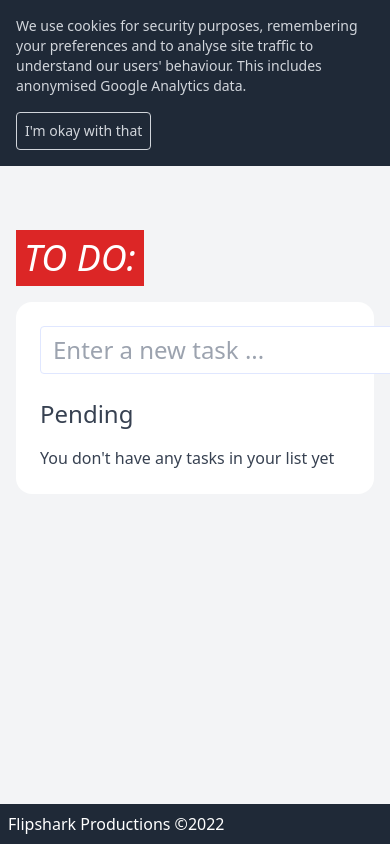
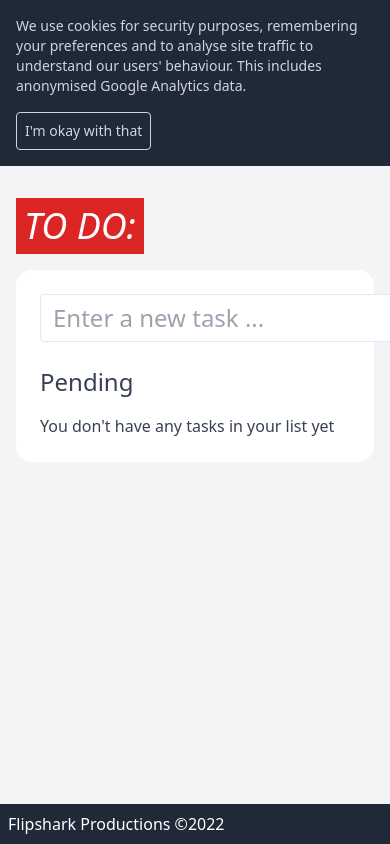
Before and after one commit to richardlawson/todo, a Vue app: page / in a window 390 px wide. Shown: the top 844 px of the page. Built offline with nearby package versions, Linux system fonts and the light colour scheme.

Commit message:
Make logo mobile friendly

```diff
--- a/src/App.vue
+++ b/src/App.vue
@@ -6,7 +6,7 @@ import Cookies from './components/Cookies.vue'
 <template>
   <div class="flex flex-col min-h-screen items-center w-full">
       <cookies/>
-      <div class="flex-grow max-w-2xl w-full mt-16 text-gray-700 px-4 md:px-0 mb-12">
+      <div class="flex-grow max-w-2xl w-full mt-8 lg:mt-16 text-gray-700 px-4 md:px-0 mb-12">
         <header class="w-full text-gray-700 mb-4">
           <h1 class="bg-red-600 text-white italic inline-block p-2 font-extralight">TO DO:</h1>
         </header>
```
